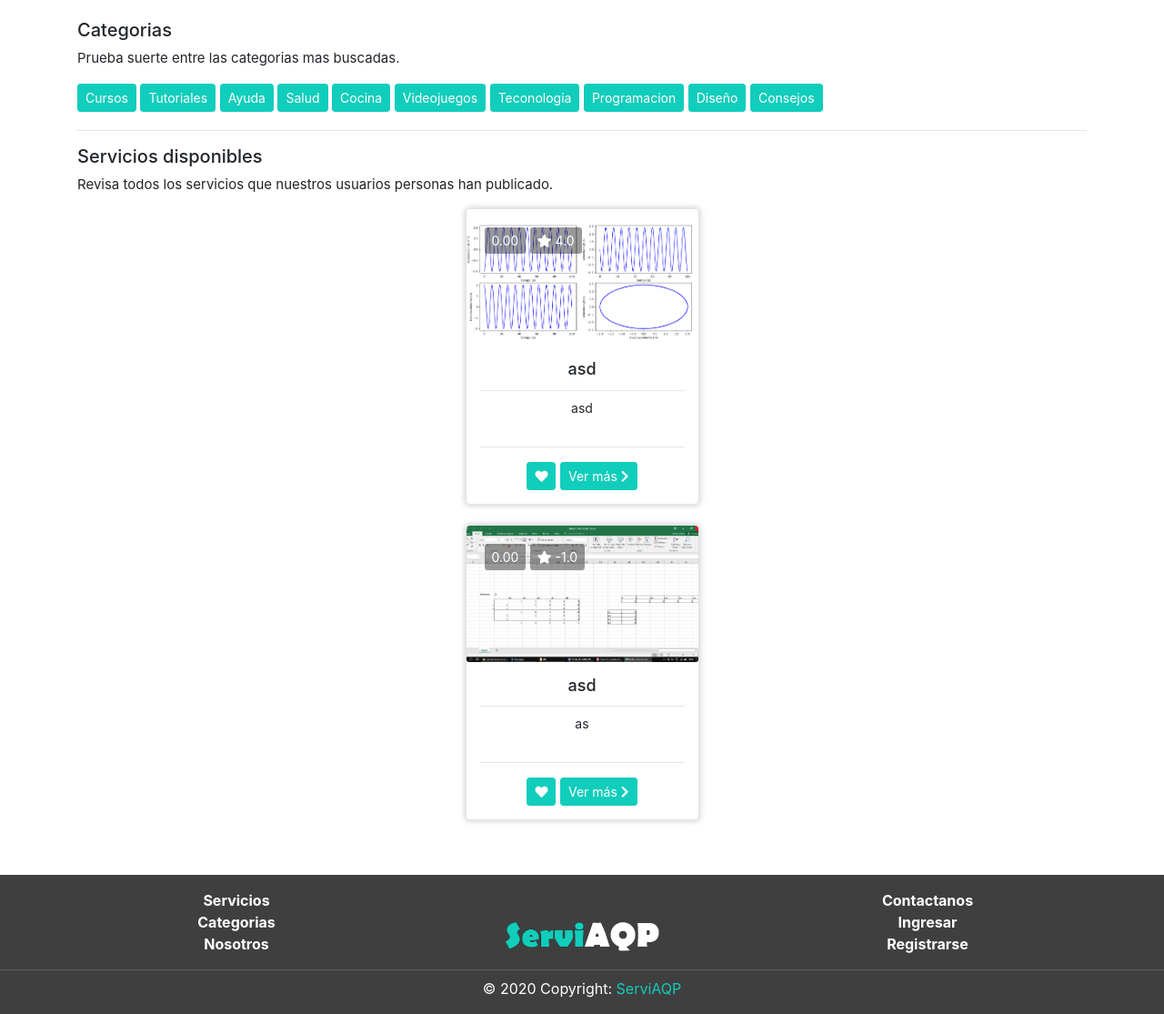
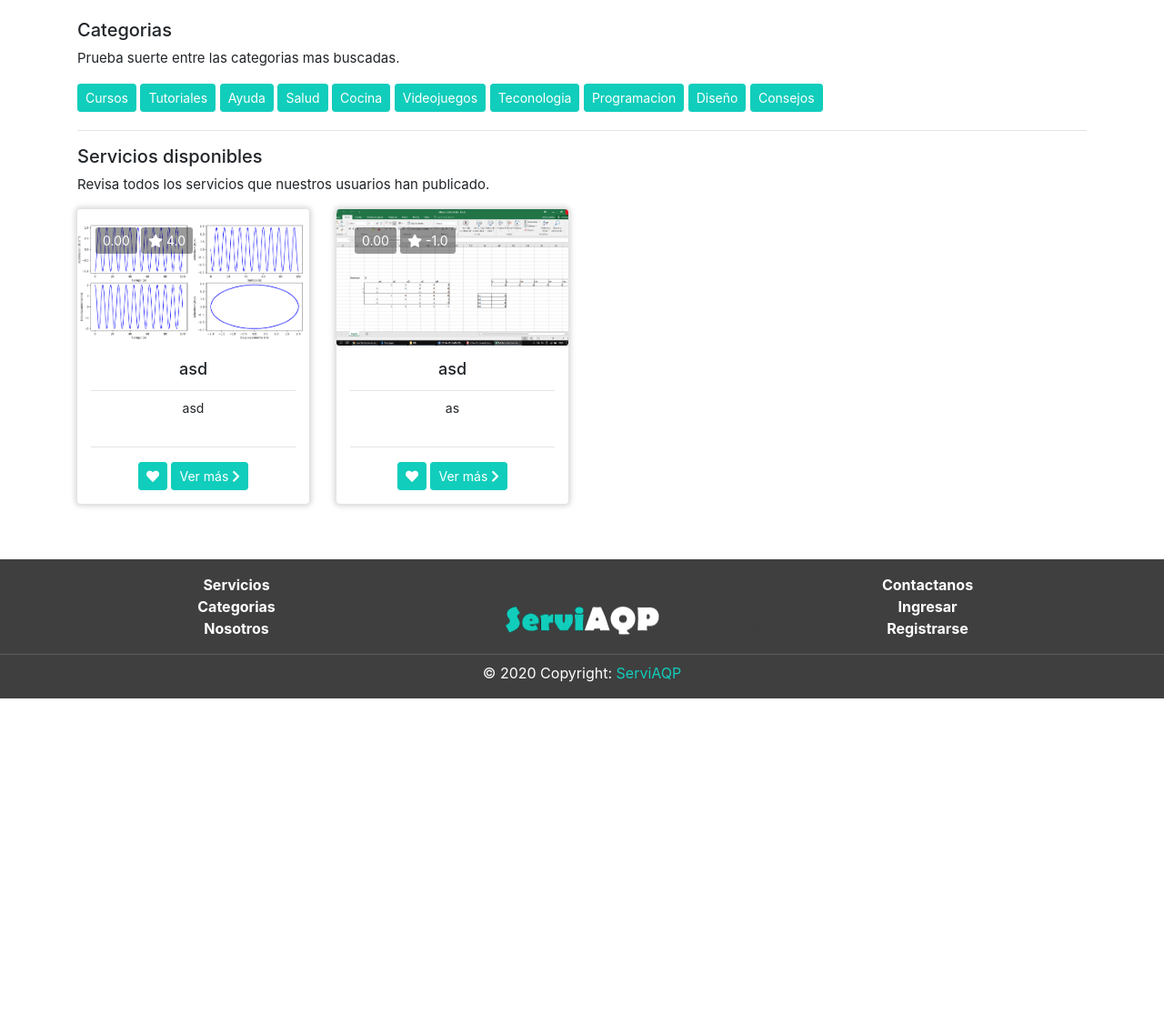
Before and after one commit to joelBerseker/ServiAQP, a PHP site: page /GuardarVerImagePdfPhpMysql/servicios/index.php in a window 1280 px wide. Shown: the part 55-1170 px from the top of the page at 91% size. After the commit the page ends 823 px from the top, so only its background shows below. Run offline with PHP 8.4, Linux system fonts and the light colour scheme; data comes from the database, SQL or seed files in the repository.

Commit message:
servicios html

```diff
--- a/servicios/index.php
+++ b/servicios/index.php
@@ -30,47 +30,45 @@ include("../includes/header.php");
 
 		<div class="mt-3">
 			<h5>Servicios disponibles</h5>
-			<p>Revisa todos los servicios que nuestros usuarios personas han publicado.</p>
+			<p>Revisa todos los servicios que nuestros usuarios han publicado.</p>
 		</div>
+
+		<div class="row justify-content-right">
 			<?php
 			$query = "SELECT * FROM `servicio`";
-			$resultProduct= mysqli_query($conn, $query);
-			while($row= mysqli_fetch_array($resultProduct))
-			{
-				$query2="SELECT  SerImgNom FROM servicio_img where SerImgSerId=".$row['SerID'];
-				$result=mysqli_query($conn, $query2);
-				if ($row2= mysqli_fetch_array($result))
-				{
+			$resultProduct = mysqli_query($conn, $query);
+			while ($row = mysqli_fetch_array($resultProduct)) {
+				$query2 = "SELECT  SerImgNom FROM servicio_img where SerImgSerId=" . $row['SerID'];
+				$result = mysqli_query($conn, $query2);
+				if ($row2 = mysqli_fetch_array($result)) {
 					$dirImg = trim($row2[0]);
 				}
-				$dirFin='/ServiAQP/servicios/img/'.$dirImg;
+				$dirFin = '/ServiAQP/servicios/img/' . $dirImg;
 			?>
-					<div class="row justify-content-center">
-
 				<div class="col-sm-6 col-md-4 col-lg-3 col-xl-3">
 					<div class="card mb-4 border-0 card-ani">
-								<div class="imageny card-img" style="background-image:url('<?=$dirFin?>');">
+						<div class="imageny card-img" style="background-image:url('<?= $dirFin ?>');">
 						</div>
 						<div class="card-img-overlay">
-									<a class="btn  btn-sm informacion-btn"><?=$row['SerPre'] ?></a>
-									<a class="btn  btn-sm informacion-btn"><i class="fas fa-star"></i> <?=$row['SerVal'] ?></a>
+							<a class="btn  btn-sm informacion-btn"><?= $row['SerPre'] ?></a>
+							<a class="btn  btn-sm informacion-btn"><i class="fas fa-star"></i> <?= $row['SerVal'] ?></a>
 						</div>
 						<div class="card-body text-center">
-									<h3 class="card-title"><?=$row['SerNom']?></h3>
+							<h3 class="card-title"><?= $row['SerNom'] ?></h3>
 							<hr class="pt-0 mt-0 mb-2">
-									<textarea disabled class="descrip text-center"><?=$row['SerDes']?></textarea>
+							<textarea disabled class="descrip text-center"><?= $row['SerDes'] ?></textarea>
 							<hr class="pt-0 mt-0 mb-3">
 							<a href="" class="btn btn-primary btn-sm card-link ani_heart"><em class="fas fa-heart"></em></a>
-									<a href="view/?id=<?=$row['SerID']?>" class="btn btn-primary btn-sm">Ver más <em class="fas fa-chevron-right"></em></a>
+							<a href="view/?id=<?= $row['SerID'] ?>" class="btn btn-primary btn-sm">Ver más <em class="fas fa-chevron-right"></em></a>
 						</div>
 					</div>
-						</div>
-
 				</div>
 			<?php
 			}
 			?>
 		</div>
+
+	</div>
 </div>
 <?php
 include("../includes/footer.php")
```
Also changed, not shown: usuario/view/index.php (+14 -0 lines). Lines whose indentation alone changed are shown as unchanged.
